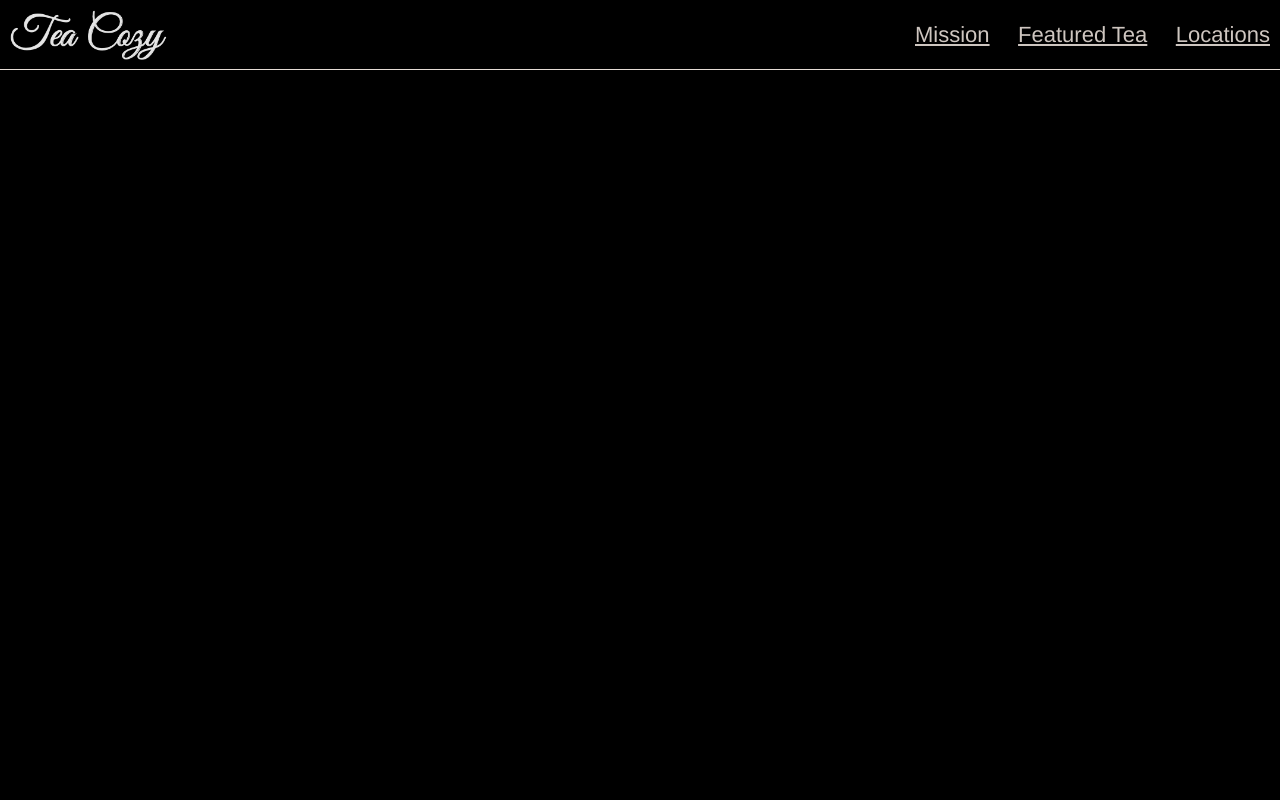
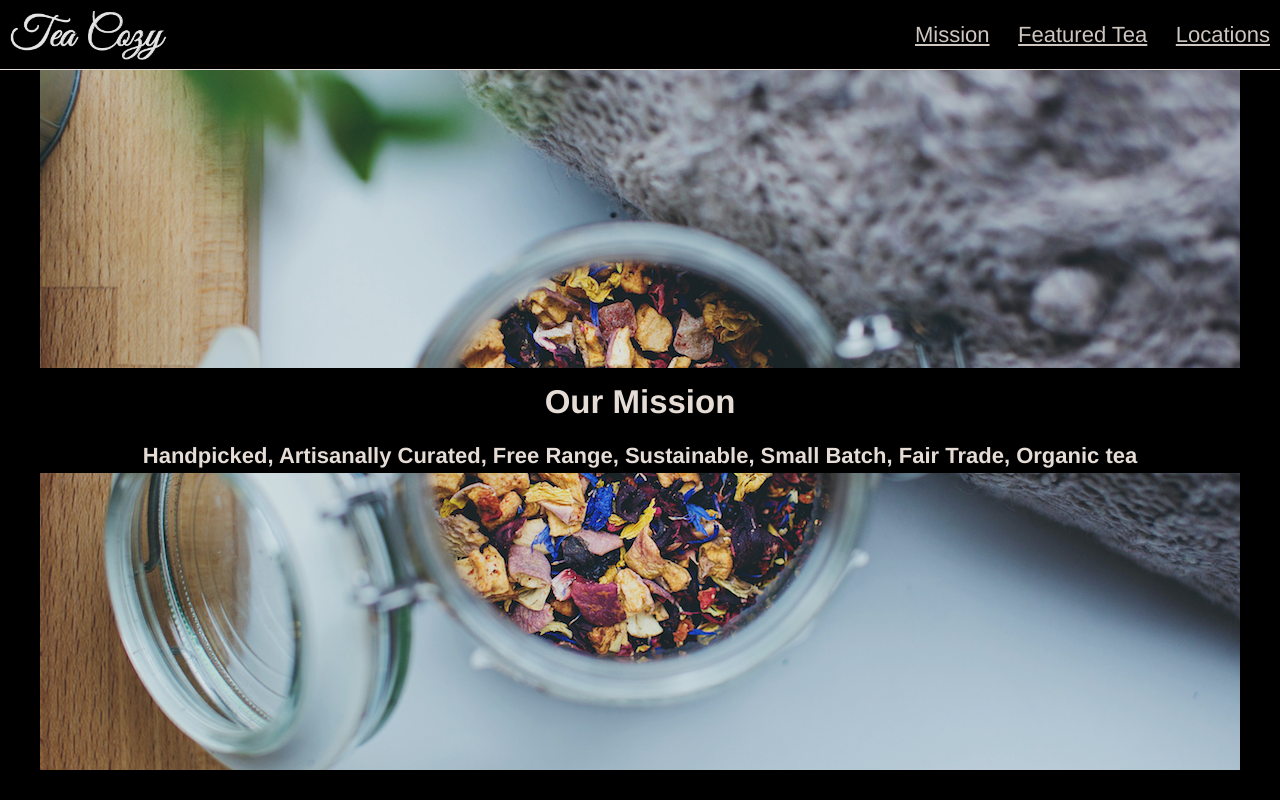
Before and after one commit to laughterguk/codecademy-teacozy, a plain HTML site: page index.html in a window 1280 px wide. Drawn offline with Linux system fonts and the light colour scheme.

Commit message:
Add mission section

```diff
--- a/index.html
+++ b/index.html
@@ -14,5 +14,14 @@
       <a href="#locations">Locations</a>
       </nav>
     </header>
+    <div class="mission">
+      <div class="overlay"><h2>Our Mission</h2>
+        <h4>Handpicked, Artisanally Curated, Free Range,
+          Sustainable, Small Batch, Fair Trade, Organic tea</h4>
+      </div>
+    </div>
+    <div class="store">
+
+    </div>
   </body>
 </html>
--- a/resources/css/style.css
+++ b/resources/css/style.css
@@ -1,6 +1,7 @@
 body {
   background-color:#000;
-  font-sizez:22px;
+  font-size:22px;
+  font-family:Helvetica;
   color:seashell;
   opacity:0.9;
   text-align:center;
@@ -41,3 +42,28 @@ nav a {
   opacity:0.9;
   text-decoration:underline;
 }
+
+.mission {
+  display:flex;
+  position:relative;
+  top:70px;
+  margin:0 auto;
+  width:1200px;
+  height:700px;
+  background-image:url('../images/img-mission-background.jpg');
+}
+
+.mission .overlay {
+  align-self:center;
+  background-color:#000;
+  width:100%;
+  height:105px;
+}
+
+.mission .overlay h2 {
+  margin-top:15px;
+}
+
+.mission .overlay h4 {
+  margin-top:-5px;
+}
```
